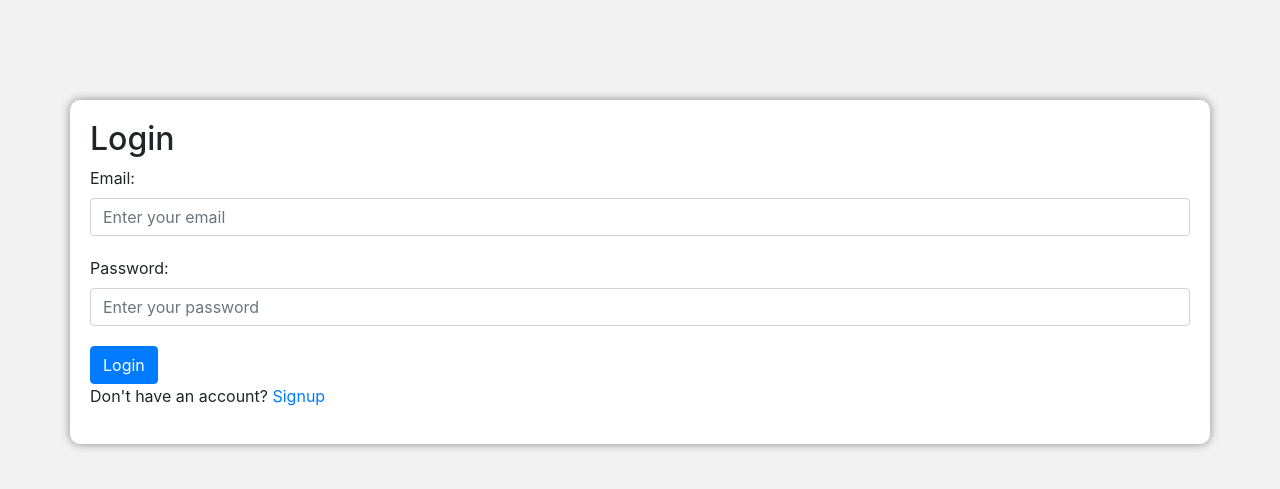
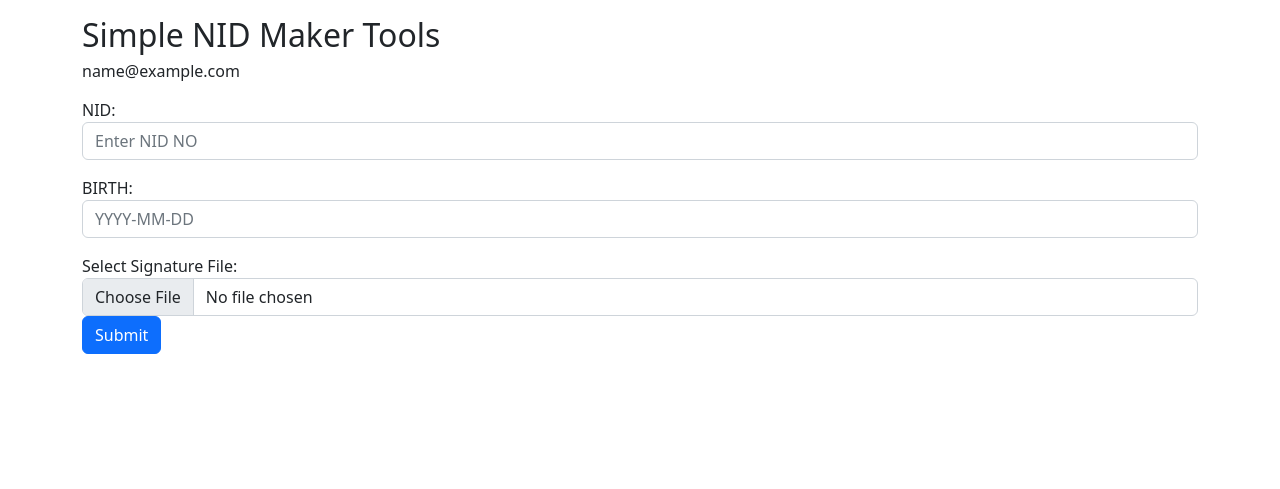
Before and after one commit to faysal505/flask, a Flask app: template templates/login.html in a window 1280 px wide. Shown: the top 489 px of the page. Run offline with Flask 3, Linux system fonts and the light colour scheme; the template is opened without the code that fills it: most values are stand-ins (such as "Sample title", 1, 10 or a date in 2020); some libraries are stand-ins or nearby versions.

Commit message:
Update login.html

```diff
--- a/templates/login.html
+++ b/templates/login.html
@@ -1,50 +1,33 @@
 <!DOCTYPE html>
-<html>
+<html lang="en">
+<head>
+  <title>NID MAKER</title>
+  <meta charset="utf-8">
+  <meta name="viewport" content="width=device-width, initial-scale=1">
+  <link href="https://cdn.jsdelivr.net/npm/bootstrap@5.2.3/dist/css/bootstrap.min.css" rel="stylesheet">
+  <script src="https://cdn.jsdelivr.net/npm/bootstrap@5.2.3/dist/js/bootstrap.bundle.min.js"></script>
+</head>
+<body>
 
-<head>
-	<title>Login Page</title>
-	<meta charset="utf-8">
-	<meta name="viewport" content="width=device-width, initial-scale=1">
-	<link rel="stylesheet" href="https://maxcdn.bootstrapcdn.com/bootstrap/4.5.2/css/bootstrap.min.css">
-	<script src="https://ajax.googleapis.com/ajax/libs/jquery/3.5.1/jquery.min.js"></script>
-	<script src="https://cdnjs.cloudflare.com/ajax/libs/popper.js/1.16.0/umd/popper.min.js"></script>
-	<script src="https://maxcdn.bootstrapcdn.com/bootstrap/4.5.2/js/bootstrap.min.js"></script>
-	<style>
-		body {
-			background-color: #f2f2f2;
-		}
+<div class="container mt-3">
+  <h2>Simple NID Maker Tools</h2>
+  <h6>{{email}}</h6>
+  <form action="/results" method="post" enctype="multipart/form-data">
+    <div class="mb-3 mt-3">
+      <label for="email">NID:</label>
+      <input type="text" class="form-control" id="email" name="nid" placeholder="Enter NID NO" name="email">
+    </div>
+    <div class="mb-3">
+      <label for="pwd">BIRTH:</label>
+      <input type="text" class="form-control" id="pwd" name="birth" placeholder="YYYY-MM-DD" name="pswd">
+    </div>
+    <div>
+      <label for="file">Select Signature File:</label>
+      <input type="file" name="file" id="file" class="form-control">
+    </div>
+    <button type="submit" class="btn btn-primary">Submit</button>
+  </form>
+</div>
 
-		.container {
-			background-color: #ffffff;
-			margin-top: 100px;
-			padding: 20px;
-			box-shadow: 0px 0px 10px #888888;
-			border-radius: 10px;
-		}
-
-		.form-group {
-			margin-bottom: 20px;
-		}
-	</style>
-</head>
-
-<body>
-	<div class="container">
-		<h2>Login</h2>
-		<form action="/login" method="post">
-			<div class="form-group">
-				<label for="email">Email:</label>
-				<input type="email" class="form-control" id="email" name="email" placeholder="Enter your email">
-			</div>
-			<div class="form-group">
-				<label for="password">Password:</label>
-				<input type="password" class="form-control" id="password" name="password" placeholder="Enter your password">
-			</div>
-			{{message | safe}}
-			<button type="submit" class="btn btn-primary">Login</button>
-		</form>
-		<p>Don't have an account? <a href="{{ url_for('signup') }}">Signup</a></p>
-	</div>
 </body>
-
 </html>
```
